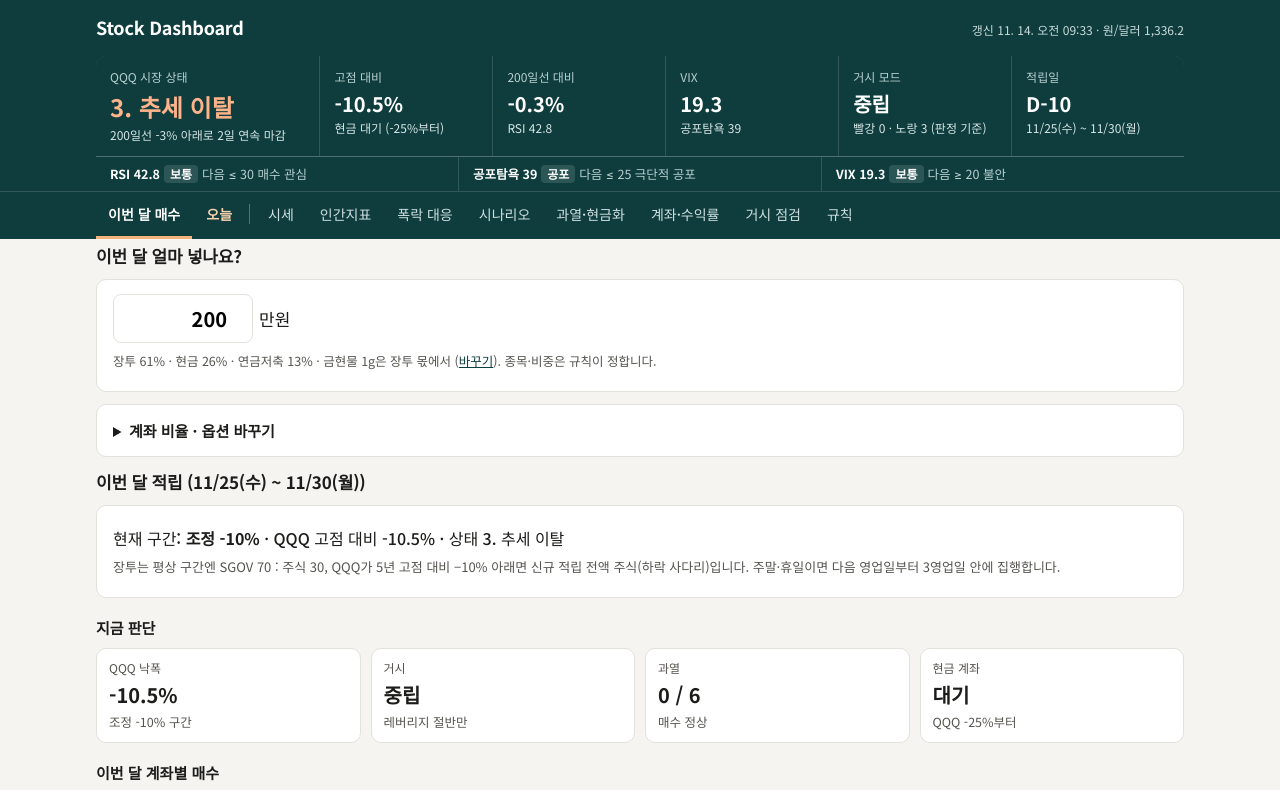
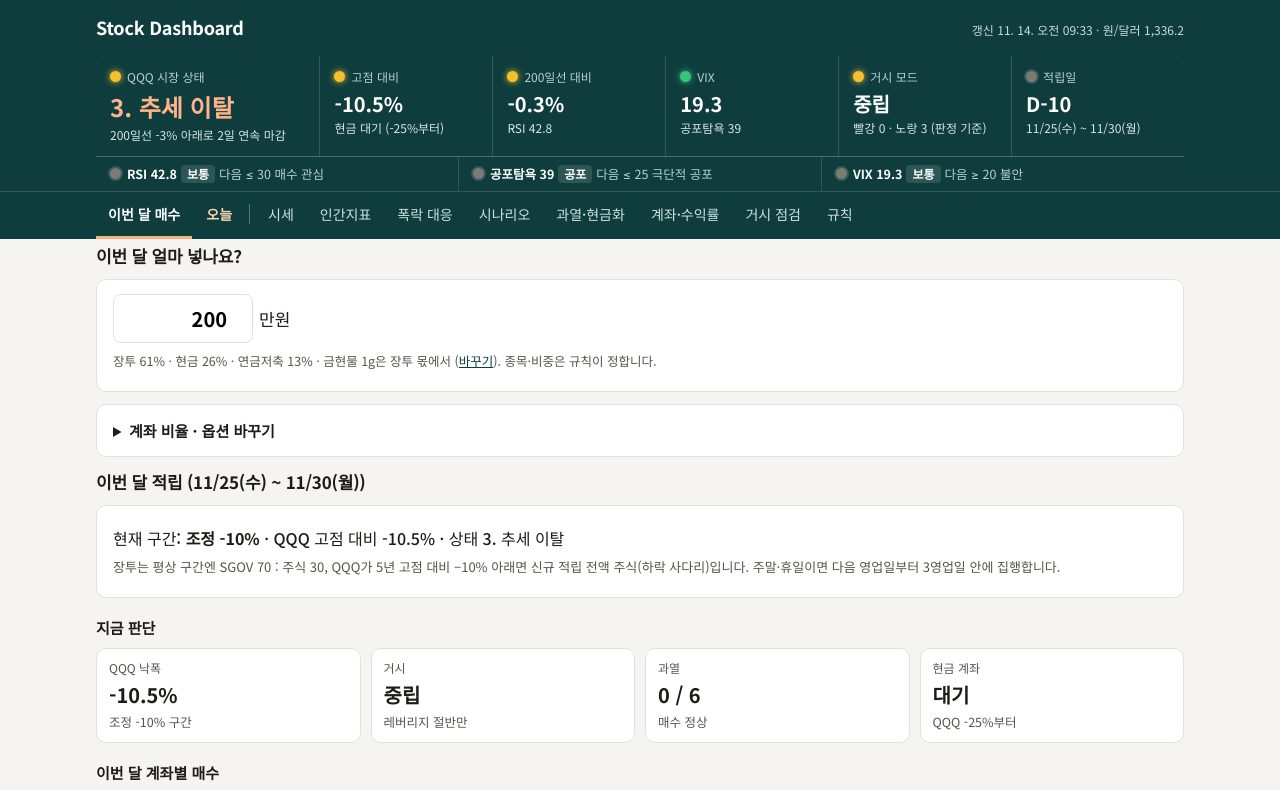
Before and after one commit to BenHur-GTX/invest-dashboard, a plain HTML site: page index.html in a window 1280 px wide. Shown: the top 790 px of the page. Drawn offline with Linux system fonts and the light colour scheme.

Commit message:
헤더 요약 지표별 색 동그라미(초록 안정·노랑 경계·빨강 위험, 아래 3줄은 매수 신호 초록·과열 빨강)
Co-Authored-By: Claude Opus 5.5 <noreply@anthropic.com>
Claude-Session: https://claude.ai/code/session_01T1v9kpWNzrbtTggZwSSy2N

```diff
--- a/index.html
+++ b/index.html
@@ -34,6 +34,8 @@ header .wrap{padding-top:14px;padding-bottom:0}
 .stages{display:grid;grid-template-columns:repeat(3,1fr);gap:1px;background:rgba(255,255,255,.14);border-top:1px solid rgba(255,255,255,.14)}
 .stages>div{background:var(--brand);padding:8px 14px;font-size:12.5px;color:#d7e6e6;line-height:1.45}
 .stages b{color:#fff;font-weight:600}
+.hdot{display:inline-block;width:11px;height:11px;border-radius:50%;margin-right:6px;vertical-align:0;background:#8a877f;box-shadow:0 0 0 2px rgba(255,255,255,.15)}
+.hdot.g{background:#34c47c;box-shadow:0 0 6px #34c47c} .hdot.y{background:#f5c02e;box-shadow:0 0 6px #f5c02e} .hdot.r{background:#ff5a4e;box-shadow:0 0 6px #ff5a4e} .hdot.n{background:#7d7a73}
 .stages .lv{display:inline-block;padding:0 6px;border-radius:4px;font-size:12px;font-weight:600;margin:0 4px;background:rgba(255,255,255,.12);color:#fff}
 .stages .lv.buy{background:#f4b37a;color:#3a1d05}.stages .lv.hot{background:#ff9b9b;color:#3a0505}
 .stages .nx{color:#b8d0d0}
@@ -1043,20 +1045,25 @@ function stagesHTML(E){
   const Vn=["≥ 15 보통","≥ 20 불안","≥ 30 공포 · 매수 기회","≥ 40 패닉 · 강력 매수","최고 단계"];
   const cell=(name,val,levels,nexts,d)=>{ if(val==null) return `<div><b>${name}</b> –</div>`;
     const i=levels.findIndex(l=>l[0](val)), l=levels[i];
-    return `<div><b>${name} ${num(val,d)}</b><span class="lv ${l[2]||""}">${l[1]}</span><span class="nx">다음 ${nexts[i]}</span></div>`; };
+    return `<div><span class="hdot ${l[2]==="buy"?"g":l[2]==="hot"?(name==="VIX"?"y":"r"):"n"}"></span><b>${name} ${num(val,d)}</b><span class="lv ${l[2]||""}">${l[1]}</span><span class="nx">다음 ${nexts[i]}</span></div>`; };
   return cell("RSI",q.rsi,R,Rn,1) + cell("공포탐욕",E.fng,F,Fn,0) + cell("VIX",E.vix,V,Vn,1);
 }
 function renderHero(){
   const q=E.q, st=RULES.states[E.state];
   const bw = buyWindow(E.H?.settings?.buy_day||25);
   const stateColor = {1:"#9fe0b8",2:"#ffd88a",3:"#ffb38a",4:"#ff9b9b",5:"#b9d8ff"}[E.state];
+  // 11-15 Ben: 헤더 지표별 색 동그라미 (시장 긴장도: 초록 안정 · 노랑 경계 · 빨강 위험)
+  const D=c=>`<span class="hdot ${c}"></span>`;
+  const cS={1:"g",2:"y",3:"y",4:"r",5:"g"}[E.state], cDD=E.dd==null?"n": E.dd<=RULES.tranches[0].dd? "r" : E.dd<=-10? "y":"g";
+  const cMA=q.vs200==null?"n": q.vs200>=0? "g" : q.vs200>-5? "y":"r", cV=E.vix==null?"n": E.vix>=30? "r" : E.vix>=20? "y":"g";
+  const cBW=bw.inWindow? "g" : bw.dday<=3? "y":"n";
   $("#hero").innerHTML = `
-    <div class="state"><div class="k">QQQ 시장 상태</div><div class="v" style="color:${stateColor}">${E.state}. ${st.name}</div><div class="s">${esc(st.desc)}</div></div>
-    <div><div class="k">고점 대비</div><div class="v">${pct(E.dd,1)}</div><div class="s">현금 ${E.dd<=RULES.tranches[0].dd? "투입 구간":`대기 (${RULES.tranches[0].dd}%부터)`}</div></div>
-    <div><div class="k">200일선 대비</div><div class="v">${pct(q.vs200,1)}</div><div class="s">RSI ${num(q.rsi,1)}</div></div>
-    <div><div class="k">VIX</div><div class="v">${num(E.vix,1)}</div><div class="s">공포탐욕 ${E.fng!=null? num(E.fng,0) : `<a href="${RULES.fngLink}" style="color:#ffd8b8" target="_blank" rel="noopener">자산제곱</a>`}</div></div>
-    <div><div class="k">거시 모드</div><div class="v">${esc(E.mode.name)}</div><div class="s">빨강 ${E.L.filter(l=>(l.mode??l.c)==="r").length} · 노랑 ${E.L.filter(l=>(l.mode??l.c)==="y").length} (판정 기준)</div></div>
-    <div><div class="k">적립일</div><div class="v">${bw.inWindow? "매수 기간" : "D-"+bw.dday}</div><div class="s">${bw.label}</div></div>`;
+    <div class="state"><div class="k">${D(cS)}QQQ 시장 상태</div><div class="v" style="color:${stateColor}">${E.state}. ${st.name}</div><div class="s">${esc(st.desc)}</div></div>
+    <div><div class="k">${D(cDD)}고점 대비</div><div class="v">${pct(E.dd,1)}</div><div class="s">현금 ${E.dd<=RULES.tranches[0].dd? "투입 구간":`대기 (${RULES.tranches[0].dd}%부터)`}</div></div>
+    <div><div class="k">${D(cMA)}200일선 대비</div><div class="v">${pct(q.vs200,1)}</div><div class="s">RSI ${num(q.rsi,1)}</div></div>
+    <div><div class="k">${D(cV)}VIX</div><div class="v">${num(E.vix,1)}</div><div class="s">공포탐욕 ${E.fng!=null? num(E.fng,0) : `<a href="${RULES.fngLink}" style="color:#ffd8b8" target="_blank" rel="noopener">자산제곱</a>`}</div></div>
+    <div><div class="k">${D(E.mode.c)}거시 모드</div><div class="v">${esc(E.mode.name)}</div><div class="s">빨강 ${E.L.filter(l=>(l.mode??l.c)==="r").length} · 노랑 ${E.L.filter(l=>(l.mode??l.c)==="y").length} (판정 기준)</div></div>
+    <div><div class="k">${D(cBW)}적립일</div><div class="v">${bw.inWindow? "매수 기간" : "D-"+bw.dday}</div><div class="s">${bw.label}</div></div>`;
   $("#stages").innerHTML = stagesHTML(E);
   const g = new Date(E.M.generated);
   $("#meta").innerHTML = `${E.M.snapshot? "스냅샷 · " : ""}갱신 ${g.toLocaleString("ko-KR",{month:"numeric",day:"numeric",hour:"2-digit",minute:"2-digit"})} · 원/달러 ${num(E.fx,1)}`;
```
